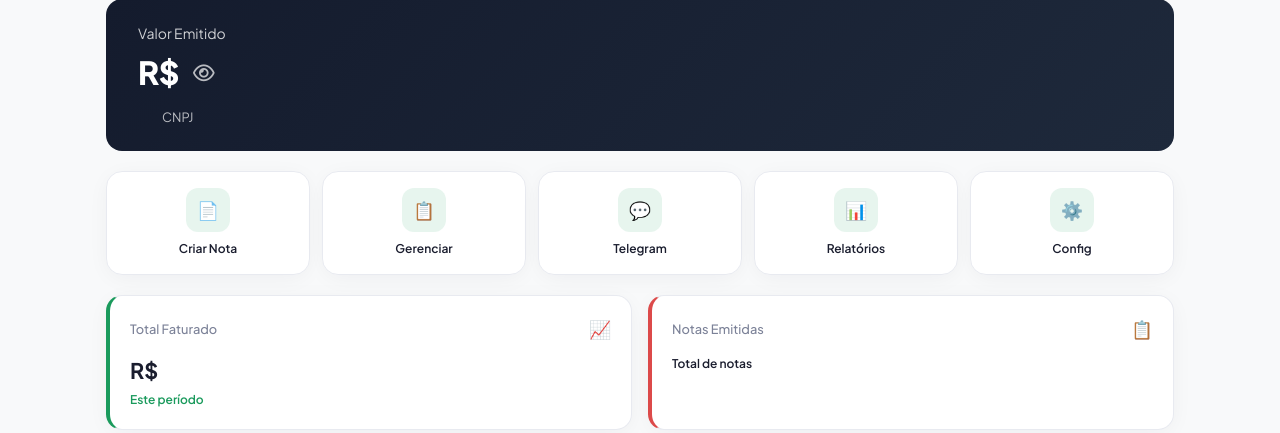
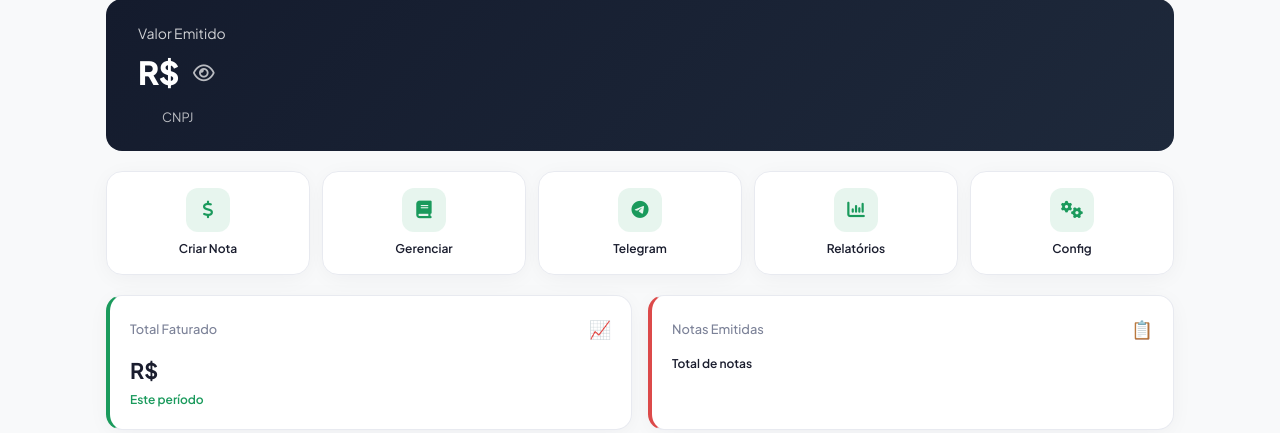
Before and after one commit to 95Caique/mei_monitor, a Django app: page / in a window 1280 px wide. Shown: the part 81-514 px from the top of the page. Run offline with Django 5.2, Linux system fonts and the light colour scheme; the visitor is signed in with stand-in values (Sample User, id 1); data that the repository does not hold is empty.

Commit message:
FEATURE: Adição de favicons na home para melhor identificação dos icones

```diff
--- a/templates/dashboard/home.html
+++ b/templates/dashboard/home.html
@@ -34,23 +34,23 @@
     <!-- AÇÕES RÁPIDAS -->
     <div class="quick-actions anim-1">
         <a class="quick-action-btn" href="{% url 'create_invoice' %}">
-            <div class="quick-action-icon">📄</div>
+            <div class="quick-action-icon"><i class="fa-solid fa-dollar-sign"></i></div>
             <span class="quick-action-label">Criar Nota</span>
         </a>
         <a class="quick-action-btn" href="{% url 'manage_invoices' %}">
-            <div class="quick-action-icon">📋</div>
+            <div class="quick-action-icon"><i class="fa-solid fa-book"></i></div>
             <span class="quick-action-label">Gerenciar</span>
         </a>
         <a class="quick-action-btn" href="/telegram/profile/">
-            <div class="quick-action-icon">💬</div>
+            <div class="quick-action-icon"><i class="fa-brands fa-telegram"></i></div>
             <span class="quick-action-label">Telegram</span>
         </a>
         <a class="quick-action-btn" href="{% url 'reports' %}">
-            <div class="quick-action-icon">📊</div>
+            <div class="quick-action-icon"><i class="fa-solid fa-chart-column"></i></div>
             <span class="quick-action-label">Relatórios</span>
         </a>
         <a class="quick-action-btn" href="#">
-            <div class="quick-action-icon">⚙️</div>
+            <div class="quick-action-icon"><i class="fa-solid fa-gears"></i></div>
             <span class="quick-action-label">Config</span>
         </a>
     </div>
```
Also changed, not shown: templates/dashboard/create_invoice.html (+1 -29 lines).
